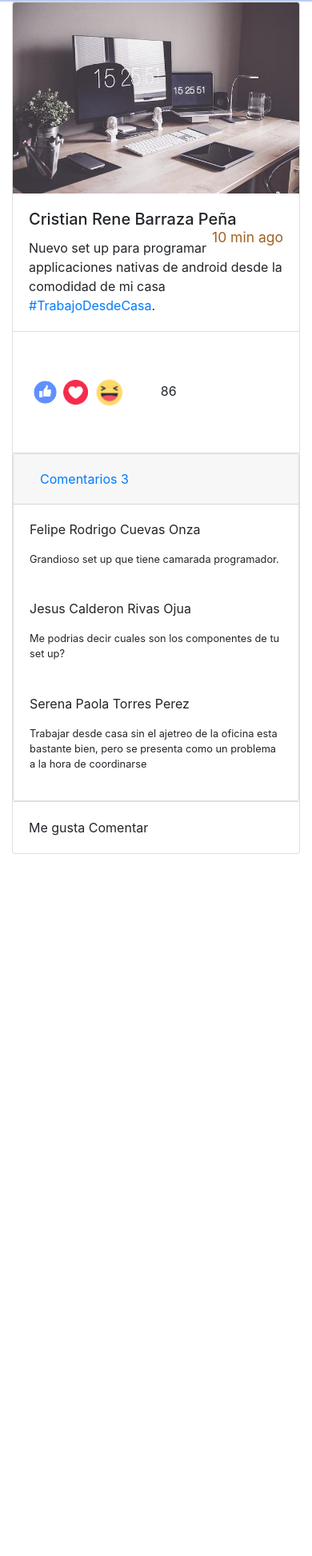
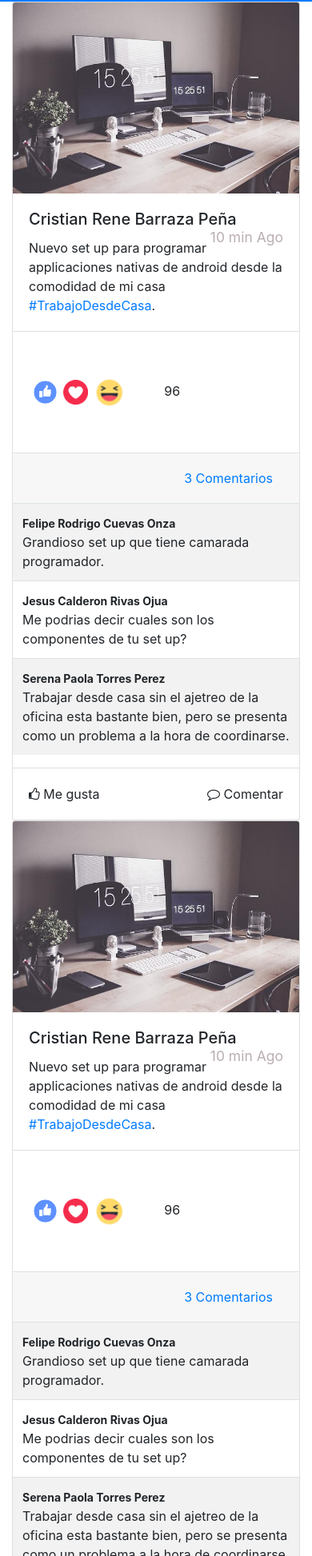
Before and after one commit to Caiinrst/Caiinrst.github.io, a plain HTML site: page index.html in a window 390 px wide. Shown: the part 54-2000 px from the top of the page at 80% size. Before the commit the page ends 1122 px from the top, so only its background shows below. Drawn offline with Linux system fonts and the light colour scheme.

Commit message:
Proyecto NetCETIS

```diff
--- a/index.html
+++ b/index.html
@@ -4,13 +4,15 @@
     <meta charset="UTF-8">
     <meta http-equiv="X-UA-Compatible" content="IE=edge">
     <meta name="viewport" content="width=device-width, initial-scale=1.0">
-	<title>NetCetis</title>
+    <title>NetCETIS</title>
     <link rel="stylesheet" href="css/bootstrap.css">
     <script src="js/jquery-3.6.0.js"></script>
+    <link rel="stylesheet" href="css/font-awesome.css">
+    <script src="js/netcetis.js"></script>
 </head>
 <body>
-	<nav class="navbar navbar-light" style="background-color: #bccdf3;">
-		<a class="navbar-brand" href="#">Navbar</a>
+	<nav class="navbar navbar-dark bg-primary">
+        <a class="navbar-brand" href="#"><b>NetCETIS</b></a>
         <button class="navbar-toggler" type="button" data-toggle="collapse" data-target="#navbarSupportedContent" aria-controls="navbarSupportedContent" aria-expanded="false" aria-label="Toggle navigation">
           <span class="navbar-toggler-icon"></span>
         </button>
@@ -18,7 +20,7 @@
         <div class="collapse navbar-collapse" id="navbarSupportedContent">
           <ul class="navbar-nav mr-auto">
             <li class="nav-item active">
-			  <a class="nav-link" href="#">Inicio <span class="sr-only">(current)</span></a>
+              <a class="nav-link" href="index.html">Inicio <span class="sr-only">(current)</span></a>
             </li>
             <li class="nav-item">
               <a class="nav-link" href="#">Link</a>
@@ -44,59 +46,165 @@
           </form>
         </div>
     </nav>
-	<div class="container"">
+
+	<div class="container">
 		<div class="row">
 		  <div class="col-12">
 			<div class="card" style="width: 100%;">
-					<img src="img/imgHome.jpg.jpg" class="card-img-top" alt="Home Office">
+			  <img src="img/imgSetUp.jpg" class="card-img-top" alt="SetUp">
 			  <div class="card-body">
-					  <h5 class="card-title">Cristian Rene Barraza Peña<small class="float-right" style="color: #a06020;">10 min ago</small></h5>
-					  <p class="card-text">Nuevo set up para programar applicaciones nativas de android desde la comodidad de mi casa <a href="#">#TrabajoDesdeCasa</a>.</p>
+				<h5 class="card-title">Cristian Rene Barraza Peña<small class="float-right" style="color: #baadb1;">10 min Ago</small></h5>
+				<p class="card-text">
+					Nuevo set up para programar applicaciones nativas de android desde la comodidad de mi casa <a href="#">#TrabajoDesdeCasa</a>.
+				</p>
 			  </div>
 			  <ul class="list-group list-group-flush">
 				<li class="list-group-item">
 				  <img src="img/imgLike.png" alt="icono de like" width="13%">
 				  <img src="img/imgLove.png" alt="icono de love" width="10%" style="margin-left: -1%;">
-						<img src="img/imgHaha.png" alt="icono de haha" width="40%" style="margin-left: -13%;">86
+				  <img src="img/imgHaha.png" alt="icono de haha" width="40%" style="margin-left: -13%;">
+				  <span id="reactions">96</span>
 				</li>
-					  <li class="list-group-item" style="padding: 0%;">
+				<li class="list-group-item" style="padding: 0px;">
 				  <div class="accordion" id="accordionExample">
-							<div class="card">
+					<div class="card" style="border: 0px;">
 					  <div class="card-header" id="headingOne">
 						<h2 class="mb-0">
-								  <button class="btn btn-link btn-block text-left" type="button" data-toggle="collapse" data-target="#collapseOne" aria-expanded="true" aria-controls="collapseOne">
-									Comentarios 3
+						  <button class="btn btn-link btn-block text-right" type="button" data-toggle="collapse" data-target="#collapseOne" aria-expanded="true" aria-controls="collapseOne">
+							3 Comentarios
 						  </button>
 						</h2>
 					  </div>
 
 					  <div id="collapseOne" class="collapse show" aria-labelledby="headingOne" data-parent="#accordionExample">
-								<div class="card-body">
-								  <p style="font-size: 100%;"><n>Felipe Rodrigo Cuevas Onza</n></p>
-									<p style="font-size: 80%;">Grandioso set up que tiene camarada programador.</p>
-								  </br>
-								  <p style="font-size: 100%;"><n>Jesus Calderon Rivas Ojua</n></p>
-									<p style="font-size: 80%;">Me podrias decir cuales son los componentes de tu set up?</p>
-								  </br>
-								  <p style="font-size: 100%;"><n>Serena Paola Torres Perez</n></p>
-									<p style="font-size: 80%;">Trabajar desde casa sin el ajetreo de la oficina esta bastante bien, pero se presenta como un problema a la hora de coordinarse</p>
+						<div class="card-body" style="padding: 0px;">
+						  <table class="table table-striped">
+							<tbody>
+							  <tr>
+								<td>
+								  <small><b>Felipe Rodrigo Cuevas Onza</b></small><br>
+								  Grandioso set up que tiene camarada programador.
+								</td>
+							  </tr>
+							  <tr>
+								<td>
+								  <small><b>Jesus Calderon Rivas Ojua</b></small><br>
+								  Me podrias decir cuales son los componentes de tu set up?
+								</td>
+							  </tr>
+							  <tr>
+								<td>
+								  <small><b>Serena Paola Torres Perez</b></small><br>
+								  Trabajar desde casa sin el ajetreo de la oficina esta bastante bien, pero se presenta como un problema a la hora de coordinarse.
+								</td>
+							  </tr>
+							</tbody>
+						  </table>
 						</div>
 					  </div>
+
 					</div>
 				  </div>
 				</li>
+
 			  </ul>
 			  <div class="card-body">
-					   <a id="like"></a>
+				<a id="like">
 				  <i class="fa fa-thumbs-o-up" aria-hidden="true"></i>
 				  Me gusta
-					  <i class="fa fa-comment-o fa-2 float-right" aria-hidden="true"></i>
+				</a>
+				<a id="comment">
+				  <span class="float-right">
+					<i class="fa fa-comment-o fa-2" aria-hidden="true"></i>
 					Comentar
+				  </span>
+				</a>
+				<textarea id="comentario" rows="2" placeholder="Teclea tu comentario" style="margin-top:15px; width:100%;display: none;"></textarea>
 			  </div>
 			</div>
 		  </div>
 		</div>
 	  </div>
+
+	  <div class="container">
+		<div class="row">
+		  <div class="col-12">
+			<div class="card" style="width: 100%;">
+			  <img src="img/imgSetUp.jpg" class="card-img-top" alt="SetUp">
+			  <div class="card-body">
+				<h5 class="card-title">Cristian Rene Barraza Peña<small class="float-right" style="color: #baadb1;">10 min Ago</small></h5>
+				<p class="card-text">
+					Nuevo set up para programar applicaciones nativas de android desde la comodidad de mi casa <a href="#">#TrabajoDesdeCasa</a>.
+				</p>
+			  </div>
+			  <ul class="list-group list-group-flush">
+				<li class="list-group-item">
+				  <img src="img/imgLike.png" alt="icono de like" width="13%">
+				  <img src="img/imgLove.png" alt="icono de love" width="10%" style="margin-left: -1%;">
+				  <img src="img/imgHaha.png" alt="icono de haha" width="40%" style="margin-left: -13%;">
+				  <span id="reactions">96</span>
+				</li>
+				<li class="list-group-item" style="padding: 0px;">
+				  <div class="accordion" id="accordionExample">
+					<div class="card" style="border: 0px;">
+					  <div class="card-header" id="headingOne">
+						<h2 class="mb-0">
+						  <button class="btn btn-link btn-block text-right" type="button" data-toggle="collapse" data-target="#collapseOne" aria-expanded="true" aria-controls="collapseOne">
+							3 Comentarios
+						  </button>
+						</h2>
+					  </div>
+
+					  <div id="collapseOne" class="collapse show" aria-labelledby="headingOne" data-parent="#accordionExample">
+						<div class="card-body" style="padding: 0px;">
+						  <table class="table table-striped">
+							<tbody>
+							  <tr>
+								<td>
+								  <small><b>Felipe Rodrigo Cuevas Onza</b></small><br>
+								  Grandioso set up que tiene camarada programador.
+								</td>
+							  </tr>
+							  <tr>
+								<td>
+								  <small><b>Jesus Calderon Rivas Ojua</b></small><br>
+								  Me podrias decir cuales son los componentes de tu set up?
+								</td>
+							  </tr>
+							  <tr>
+								<td>
+								  <small><b>Serena Paola Torres Perez</b></small><br>
+								  Trabajar desde casa sin el ajetreo de la oficina esta bastante bien, pero se presenta como un problema a la hora de coordinarse.
+								</td>
+							  </tr>
+							</tbody>
+						  </table>
+						</div>
+					  </div>
+
+					</div>
+				  </div>
+				</li>
+
+			  </ul>
+			  <div class="card-body">
+				<a id="like">
+				  <i class="fa fa-thumbs-o-up" aria-hidden="true"></i>
+				  Me gusta
+				</a>
+				<a id="comment">
+				  <span class="float-right">
+					<i class="fa fa-comment-o fa-2" aria-hidden="true"></i>
+					Comentar
+				  </span>
+				</a>
+				<textarea id="comentario" rows="2" placeholder="Teclea tu comentario" style="margin-top:15px; width:100%;display: none;"></textarea>
+			  </div>
+			</div>
+		  </div>
+		</div>
+	  </div>
+
 	<script src="js/bootstrap.js"></script>
 </body>
 </html>
--- /dev/null
+++ b/js/netcetis.js
@@ -0,0 +1,11 @@
+$( document ).ready(function() {
+    $("#like").click(function(){
+        var likes = $("#reactions").text();
+        likes++;
+        $("#reactions").text(likes);
+    });
+
+    $("#comment").click(function(){
+        $("#comentario").toggle("slow");
+    });
+});
```
Also changed, not shown: img/imgSetUp.jpg (renamed from img/imgHome.jpg.jpg), img/like.png (added), netcetis.js (deleted), 1 other file. Lines whose indentation alone changed are shown as unchanged.
